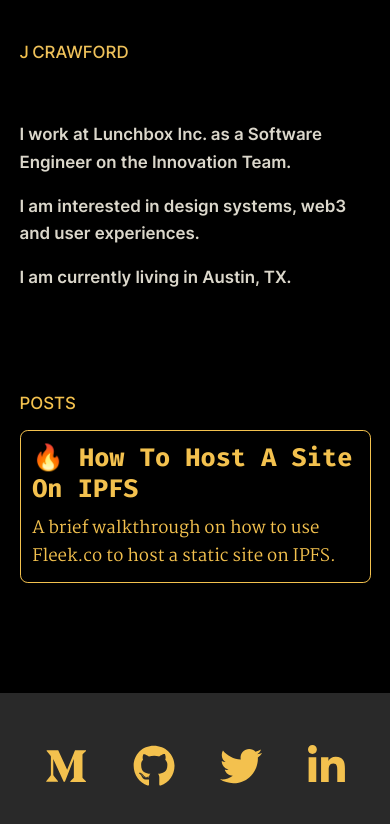
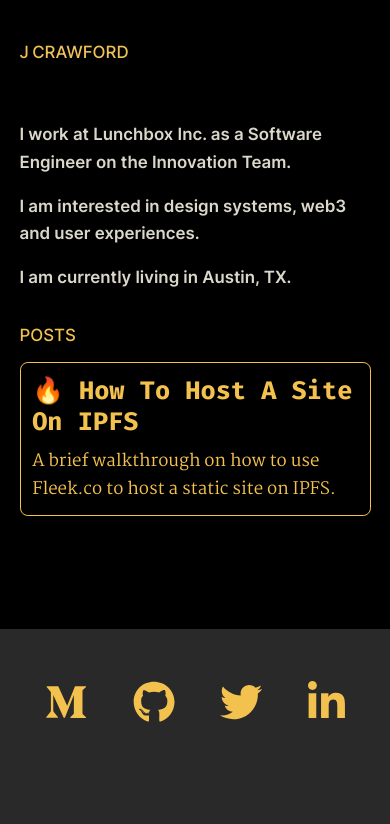
Before and after one commit to jonathantcrawford/ipfs-blog, a React (Vite) app: page / in a window 390 px wide. Shown: the top 824 px of the page. Built offline with nearby package versions, Linux system fonts and the light colour scheme.

Commit message:
adjust mobile styles

```diff
--- a/src/components/Footer/Footer.module.scss
+++ b/src/components/Footer/Footer.module.scss
@@ -8,6 +8,7 @@
     flex-direction: row;
     justify-content: space-evenly;
     align-items: center;
+    padding-bottom: 4em;
 
     svg {
         font-size: 5vh;
--- a/src/components/Posts/Posts.module.scss
+++ b/src/components/Posts/Posts.module.scss
@@ -3,7 +3,7 @@
 
 
     &__heading {
-        margin-top: 6em;
+        margin-top: 2em;
 
         font-family: var(--font--inter);
         font-size: 2vh;
```
